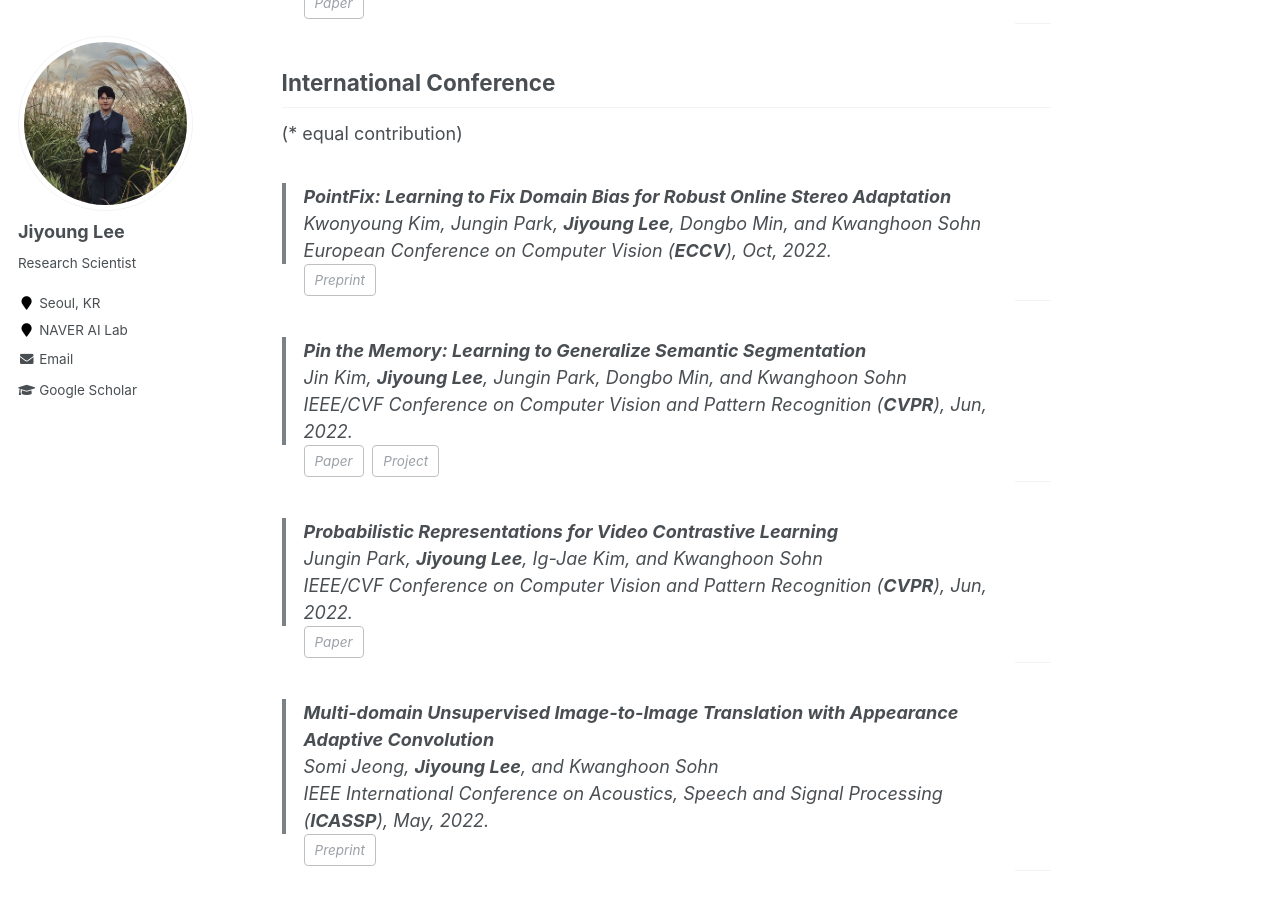
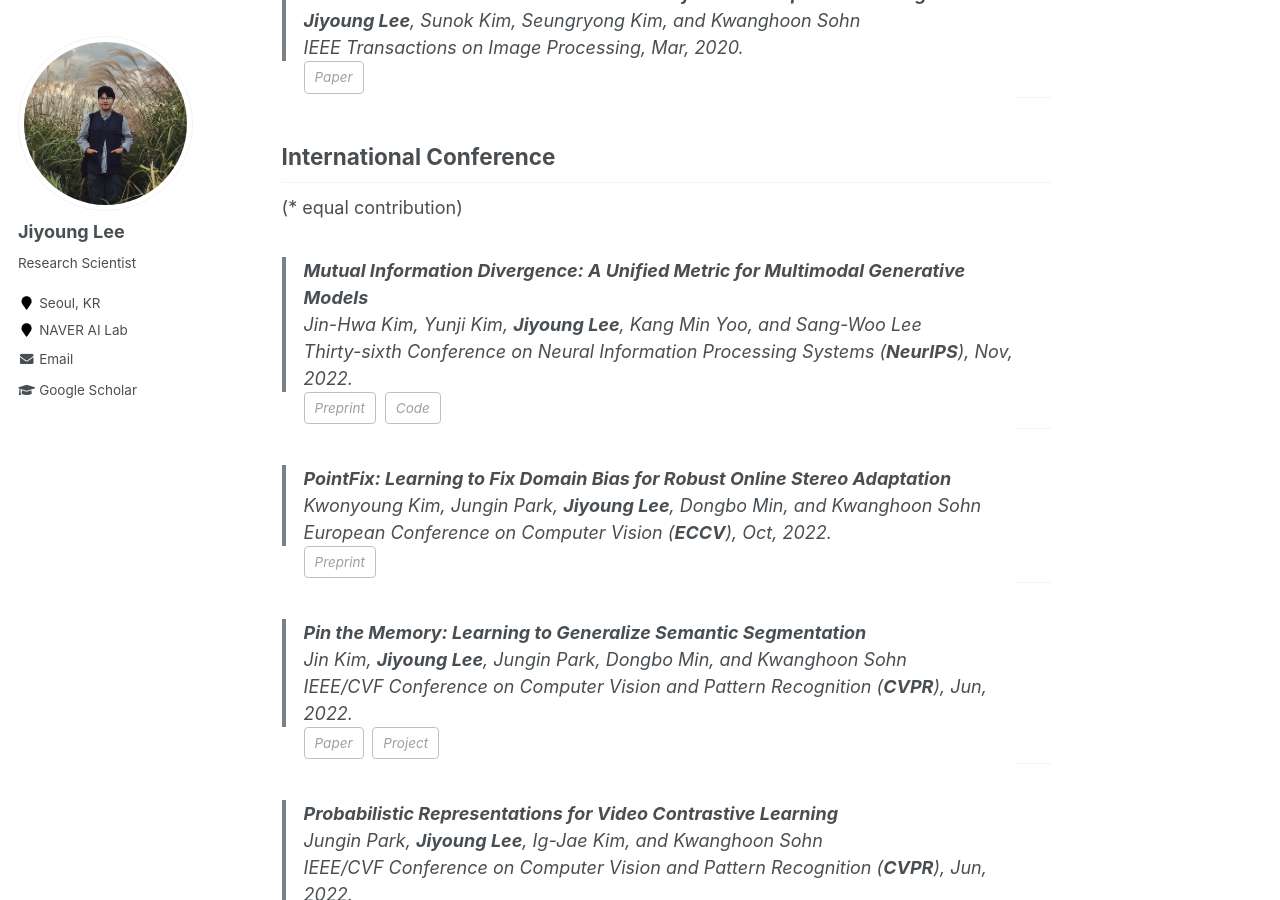
Before and after one commit to lee-jiyoung/lee-jiyoung.github.io, a Jekyll site: the page built from _pages/about.md, in a window 1280 px wide and 900 px high, scrolled down 2052 px. Built offline with Jekyll 4.4.1, drawn with Linux system fonts in a browser that asks for light colours; some of the changed text lies outside the part shown.

Commit message:
Update about.md

```diff
--- a/_pages/about.md
+++ b/_pages/about.md
@@ -27,6 +27,8 @@ I am always looking for interns to collaborate with! If you are interested in do
 
 News
 ======
+**09/2022**, Our paper for evaluating multimodal generative models was accepted to **NeurIPS** 2022.
+{: .notice}
 **07/2022**, Our paper on online stereo adaptation was accepted to **ECCV** 2022.
 {: .notice}
 **03/2022**, Our two papers were accepted to **CVPR** 2022.
@@ -80,6 +82,16 @@ IEEE Transactions on Image Processing, Mar, 2020.
 
 ## International Conference
 (* equal contribution)
+
+> **Mutual Information Divergence: A Unified Metric for Multimodal Generative Models**
+Jin-Hwa Kim, Yunji Kim, **Jiyoung Lee**, Kang Min Yoo, and Sang-Woo Lee
+Thirty-sixth Conference on Neural Information Processing Systems (**NeurIPS**), Nov, 2022.
+<span class="page__meta page__taxonomy comment__date" itemprop="keywords">
+<a class="page__taxonomy-item" rel="tag" href="https://arxiv.org/abs/2205.13445">Preprint</a>
+<a class="page__taxonomy-item" rel="tag" href="https://github.com/naver-ai/mid.metric">Code</a>
+</span>
+
+-----------
 
 > **PointFix: Learning to Fix Domain Bias for Robust Online Stereo Adaptation**
 Kwonyoung Kim, Jungin Park, **Jiyoung Lee**, Dongbo Min, and Kwanghoon Sohn
```
